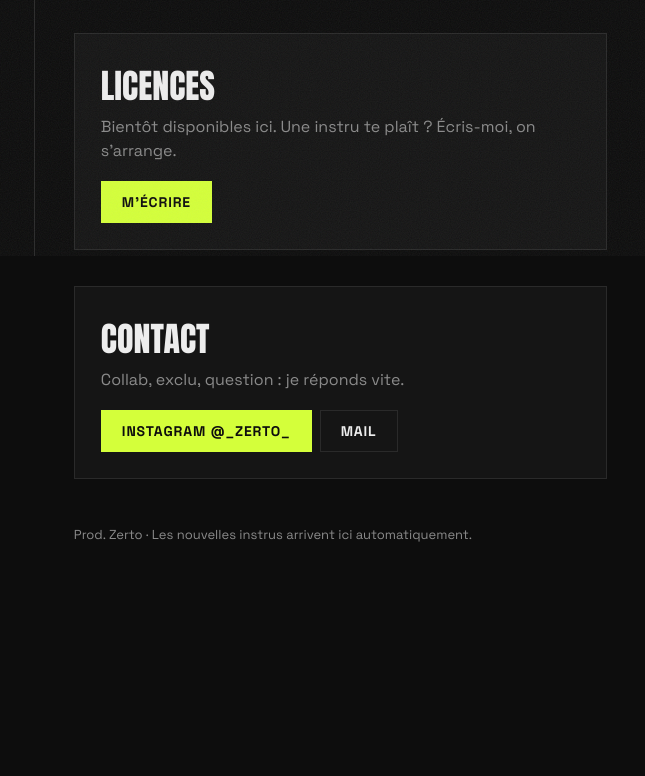
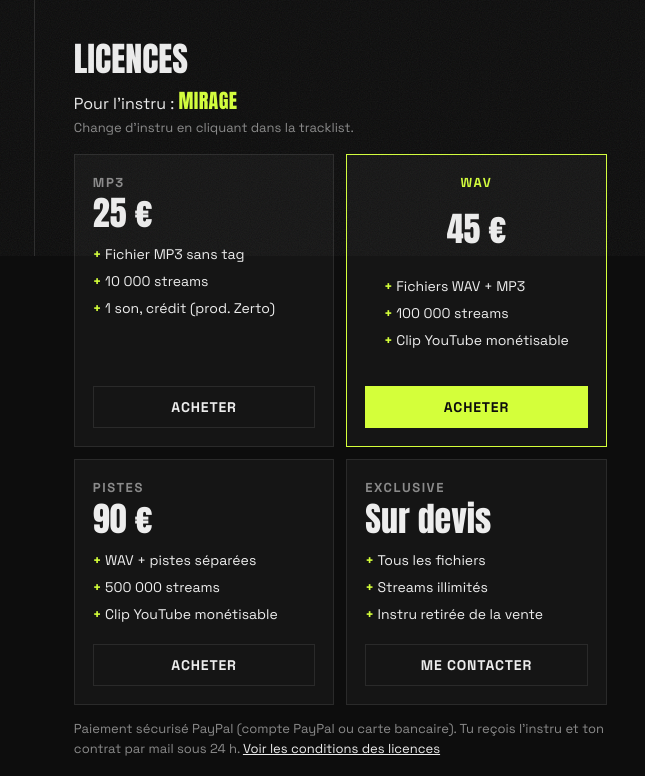
Before and after one commit to zertoprod/zertoprod.github.io, a plain HTML site: page index.html in a window 1280 px wide. Shown: the part 544-1320 px from the top of the page, 635-1280 px from the left. Before the commit the page ends 1129 px from the top, so only its background shows below. Drawn offline with Linux system fonts and the light colour scheme.

Commit message:
Licences : 4 offres avec paiement PayPal et page des conditions
Co-Authored-By: Claude Opus 5.5 <noreply@anthropic.com>

```diff
--- a/app.js
+++ b/app.js
@@ -1,6 +1,13 @@
 // Réglages
 const EMAIL = "zertoproduction@gmail.com";
 const PAR_PAGE = 24;
+const PAYPAL = "zertoproduction@gmail.com";   // adresse du compte PayPal Pro
+const LICENCES = [
+  { nom: "MP3", prix: 25, points: ["Fichier MP3 sans tag", "10 000 streams", "1 son, crédit (prod. Zerto)"] },
+  { nom: "WAV", prix: 45, points: ["Fichiers WAV + MP3", "100 000 streams", "Clip YouTube monétisable"], top: true },
+  { nom: "Pistes", prix: 90, points: ["WAV + pistes séparées", "500 000 streams", "Clip YouTube monétisable"] },
+  { nom: "Exclusive", prix: null, points: ["Tous les fichiers", "Streams illimités", "Instru retirée de la vente"] },
+];
 
 let beats = [];
 let filtres = [];
@@ -27,8 +34,48 @@ function choisir(b, lancer) {
   $("p-artistes").textContent = artistesTexte(b);
   $("p-meta").textContent = [b.ambiance, dateFr(b.date)].filter(Boolean).join(" · ");
   $("p-youtube").href = `https://www.youtube.com/watch?v=${b.id}`;
-  $("l-mail").href = mailto(`Licence - ${b.nom}`);
+  afficherLicences(b);
   document.querySelectorAll(".beat").forEach((el) => el.classList.toggle("actif", el.dataset.id === b.id));
+}
+
+function lienPaypal(licence, b) {
+  const p = new URLSearchParams({
+    cmd: "_xclick",
+    business: PAYPAL,
+    item_name: `Licence ${licence.nom} - ${b.nom.toUpperCase()} (prod. Zerto)`,
+    item_number: b.id,
+    amount: licence.prix.toFixed(2),
+    currency_code: "EUR",
+    no_shipping: "1",
+    lc: "FR",
+    return: location.origin + location.pathname + "#merci",
+    cancel_return: location.origin + location.pathname + "#licences",
+  });
+  return `https://www.paypal.com/cgi-bin/webscr?${p}`;
+}
+
+function afficherLicences(b) {
+  $("l-beat").textContent = b.nom.toUpperCase();
+  $("offres").replaceChildren(...LICENCES.map((l) => {
+    const el = document.createElement("div");
+    el.className = "offre" + (l.top ? " top" : "");
+    el.innerHTML = `<p class="offre-nom"></p><p class="offre-prix"></p><ul></ul><a class="btn"></a>`;
+    el.querySelector(".offre-nom").textContent = l.nom;
+    el.querySelector(".offre-prix").textContent = l.prix ? `${l.prix} €` : "Sur devis";
+    el.querySelector("ul").replaceChildren(...l.points.map((t) => { const li = document.createElement("li"); li.textContent = t; return li; }));
+    const a = el.querySelector("a");
+    if (l.prix) {
+      a.textContent = "Acheter";
+      a.href = lienPaypal(l, b);
+      a.target = "_blank";
+      a.rel = "noopener";
+      if (l.top) a.classList.add("btn-plein");
+    } else {
+      a.textContent = "Me contacter";
+      a.href = mailto(`Exclusive - ${b.nom.toUpperCase()}`);
+    }
+    return el;
+  }));
 }
 
 function carte(b) {
@@ -77,7 +124,7 @@ function filtrer() {
 $("recherche").addEventListener("input", filtrer);
 $("voir-plus").addEventListener("click", () => { affiches += PAR_PAGE; afficher(); });
 $("c-mail").href = mailto("Contact depuis le site");
-$("l-mail").href = mailto("Licence");
+if (location.hash === "#merci") $("merci").hidden = false;
 
 fetch("data/beats.json", { cache: "no-cache" })
   .then((r) => r.json())
--- a/index.html
+++ b/index.html
@@ -43,6 +43,10 @@
   </aside>
 
   <main class="droite">
+    <section class="bloc merci" id="merci" hidden>
+      <h2>Merci pour ton achat !</h2>
+      <p>Ton paiement est bien passé. Tu reçois l'instru et ton contrat de licence par mail sous 24 h (pense à regarder tes spams). Une question : <a href="https://www.instagram.com/_zerto_/" target="_blank" rel="noopener">@_zerto_</a>.</p>
+    </section>
     <section class="catalogue" id="instrus">
       <div class="catalogue-tete">
         <h2>Tracklist <span id="compteur"></span></h2>
@@ -53,10 +57,14 @@
       <div class="plus"><button class="btn" id="voir-plus" hidden>Voir plus</button></div>
     </section>
 
-    <section class="bloc" id="licences">
-      <h2>Licences</h2>
-      <p>Bientôt disponibles ici. Une instru te plaît ? Écris-moi, on s'arrange.</p>
-      <div class="actions"><a class="btn btn-plein" id="l-mail">M'écrire</a></div>
+    <section class="licences" id="licences">
+      <div class="licences-tete">
+        <h2>Licences</h2>
+        <p class="pour">Pour l'instru : <strong id="l-beat">...</strong></p>
+        <p class="aide">Change d'instru en cliquant dans la tracklist.</p>
+      </div>
+      <div class="offres" id="offres"></div>
+      <p class="aide">Paiement sécurisé PayPal (compte PayPal ou carte bancaire). Tu reçois l'instru et ton contrat par mail sous 24 h. <a href="licences.html">Voir les conditions des licences</a></p>
     </section>
 
     <section class="bloc" id="contact">
--- a/style.css
+++ b/style.css
@@ -85,11 +85,45 @@ nav a:hover { color: var(--accent); }
 .vide { color: var(--doux); text-align: center; padding: 30px 0; }
 .plus { text-align: center; margin-top: 18px; }
 
+.licences { margin: 36px 0; scroll-margin-top: 20px; }
+.licences h2 { font-size: 34px; }
+.pour { margin: 2px 0 0; }
+.pour strong { color: var(--accent); font-family: Anton, sans-serif; font-weight: 400; font-size: 20px; letter-spacing: .02em; }
+.aide { color: var(--doux); font-size: 13px; margin: 2px 0 0; }
+.aide a { color: var(--texte); }
+.offres { display: grid; grid-template-columns: repeat(2, minmax(0, 1fr)); gap: 12px; margin: 16px 0 14px; }
+.offre { display: flex; flex-direction: column; padding: 18px; border: 1px solid var(--ligne); background: var(--panneau); }
+.offre.top { border-color: var(--accent); }
+.offre-nom { margin: 0; font-weight: 700; text-transform: uppercase; letter-spacing: .12em; font-size: 13px; color: var(--doux); }
+.offre.top .offre-nom { color: var(--accent); }
+.offre-prix { margin: 2px 0 10px; font-family: Anton, sans-serif; font-size: 34px; line-height: 1.1; }
+.offre ul { margin: 0 0 16px; padding: 0; list-style: none; font-size: 14px; flex: 1; }
+.offre li { padding: 3px 0; color: var(--texte); }
+.offre li::before { content: "+ "; color: var(--accent); font-weight: 700; }
+.offre .btn { width: 100%; }
+
 .bloc { margin: 36px 0; padding: 26px; border: 1px solid var(--ligne); background: var(--panneau); }
 .bloc h2 { font-size: 34px; }
 .bloc p { color: var(--doux); margin: 4px 0 18px; }
+.merci { border-color: var(--accent); margin-top: 6px; }
+.merci a { color: var(--accent); }
 
 footer { color: var(--doux); font-size: 13px; padding: 10px 0 40px; }
+
+/* page conditions des licences */
+.page { max-width: 900px; margin: 0 auto; padding: 22px clamp(16px, 4vw, 40px) 0; }
+.page h1 { font-size: clamp(40px, 7vw, 72px); line-height: 1; margin: 40px 0 6px; }
+.page h2 { font-size: 28px; margin: 36px 0 10px; }
+.tableau { overflow-x: auto; margin-top: 24px; border: 1px solid var(--ligne); }
+.tableau table { width: 100%; border-collapse: collapse; min-width: 560px; font-size: 14px; }
+.tableau th, .tableau td { padding: 12px; border-bottom: 1px solid var(--ligne); text-align: left; vertical-align: top; }
+.tableau th { font-weight: 700; text-transform: uppercase; letter-spacing: .08em; font-size: 13px; background: var(--panneau); }
+.tableau th span { font-family: Anton, sans-serif; font-size: 22px; color: var(--accent); letter-spacing: 0; font-weight: 400; }
+.tableau td:first-child { color: var(--doux); }
+.regles { padding-left: 18px; margin: 0; }
+.regles li { margin: 8px 0; color: var(--doux); }
+.regles strong { color: var(--texte); }
+.page .actions { margin-bottom: 30px; }
 
 @media (max-width: 900px) {
   .ecran { grid-template-columns: 1fr; }
@@ -99,3 +133,6 @@ footer { color: var(--doux); font-size: 13px; padding: 10px 0 40px; }
   .beat-meta { display: none; }
   .brand img { height: 28px; }
 }
+@media (max-width: 480px) {
+  .offres { grid-template-columns: 1fr; }
+}
```
Also changed, not shown: licences.html (added, +69 -0 lines).
